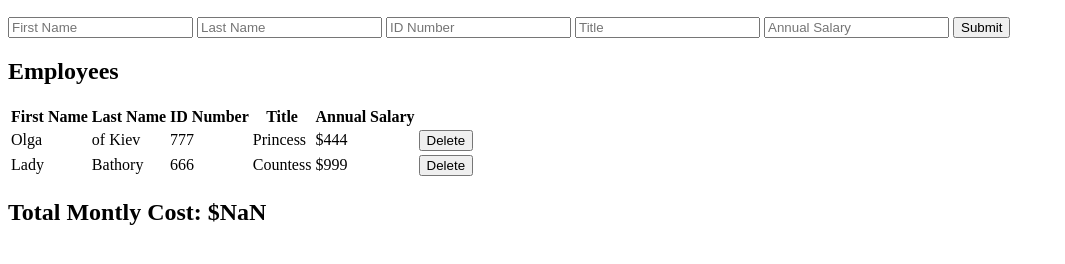
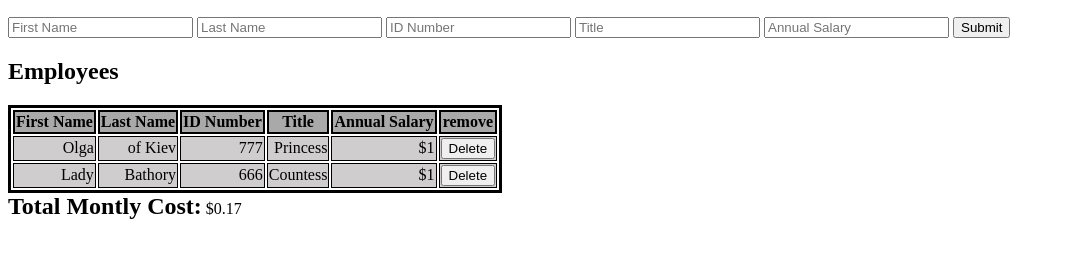
Before and after one commit to cyrilmb/weekend-jquery-salary-calculator, a plain HTML site: page index.html in a window 1280 px wide. Shown: the part 110-374 px from the top of the page, without its empty margins (0-1065 px from the left). Drawn offline with Linux system fonts and the light colour scheme.

Commit message:
added some css to table, red background color is linked, but cannot get my if statement to call value of monthly salary

```diff
--- a/index.html
+++ b/index.html
@@ -16,17 +16,17 @@
     <h2>Add Employee</h2>
 
     <form id="salaryForm">
-        <input id="firstNameInput" type="text" placeholder="First Name" required>
-        <input id="lastNameInput" type="text" placeholder="Last Name" required>
-        <input id="idNumberInput" type="text" placeholder="ID Number" required>
-        <input id="titleInput" type="text" placeholder="Title" required>
-        <input id="annualSalaryInput" type="text" placeholder="Annual Salary" required>
+        <input id="firstNameInput" type="text" placeholder="First Name">
+        <input id="lastNameInput" type="text" placeholder="Last Name">
+        <input id="idNumberInput" type="text" placeholder="ID Number">
+        <input id="titleInput" type="text" placeholder="Title">
+        <input id="annualSalaryInput" type="text" placeholder="Annual Salary">
         <input id="submitButton" type="submit" value="Submit">
     </form>
 
     <h2>Employees</h2>
 
-    <table>
+    <table id="salaryTable">
         <thead>
             <tr>
                 <th>First Name</th>
@@ -34,13 +34,14 @@
                 <th>ID Number</th>
                 <th>Title</th>
                 <th>Annual Salary</th>
+                <th>remove</th>
             </tr>
         </thead>
-        <tbody id="salaryTable">
+        <tbody id="salaryTableBody">
     <!--TABLE FROM JS-->
         </tbody>
     </table>
 
-    <h2 id="monthlyCost">Total Montly Cost:</h2>
+    <h2 class="inline">Total Montly Cost:</h2><span class="inline" id="monthlyCost"></span>
 </body>
 </html>
--- a/script.js
+++ b/script.js
@@ -6,14 +6,14 @@ let empArr = [
     lastName: `of Kiev`,
     idNumber: 777,
     title: `Princess`,
-    annualSalary: 444,
+    annualSalary: 1,
   },
   {
     firstName: `Lady`,
     lastName: `Bathory`,
     idNumber: 666,
     title: `Countess`,
-    annualSalary: 999,
+    annualSalary: 1,
   },
 ];
 
@@ -60,31 +60,24 @@ function onDeleteEmployee() {
   render();
 }
 
-function getAnnualSal(empArr) {
+function getMoSal() {
   let employeeSal = 0;
   for (let i = 0; i < empArr.length; i++) {
     employeeSal += empArr[i].annualSalary;
   }
-  return employeeSal;
+  let moEmpSal = employeeSal / 12;
+  return ` $` + Math.round(100 * moEmpSal) / 100;
 }
 
-console.log(getAnnualSal(empArr));
-
-function moCostFunc() {
-  let moCost = 10;
-
-  moCost += empArr[`annualSalary`];
-
-  return ` $` + moCost;
-}
+console.log(getMoSal(empArr));
 
 function render() {
   console.log(`in render`, empArr);
 
-  $(`#salaryTable`).empty();
+  $(`#salaryTableBody`).empty();
 
   for (let emp of empArr) {
-    $(`#salaryTable`).append(`
+    $(`#salaryTableBody`).append(`
         <tr>
             <td>${emp.firstName}</td>
             <td>${emp.lastName}</td>
@@ -100,5 +93,11 @@ function render() {
     `);
   }
 
-  $(`#monthlyCost`).append(moCostFunc);
+  $(`#monthlyCost`).empty();
+  $(`#monthlyCost`).append(getMoSal);
+
+  if ($(`#monthlyCost`) > 20000) {
+    console.log(`over $20K`);
+    $(`.inline`).addClass(`red`);
+  }
 }
--- a/styles.css
+++ b/styles.css
@@ -0,0 +1,22 @@
+.inline {
+    display: inline;
+}
+
+.red {
+    background-color: red;
+}
+
+#salaryTable {
+    border: 3px solid;
+}
+
+td {
+    border: 1px solid;
+    text-align: right;
+    background-color: rgb(207, 205, 205);
+}
+
+th {
+    border: 2px solid;
+    background-color: darkgray;
+}
```
